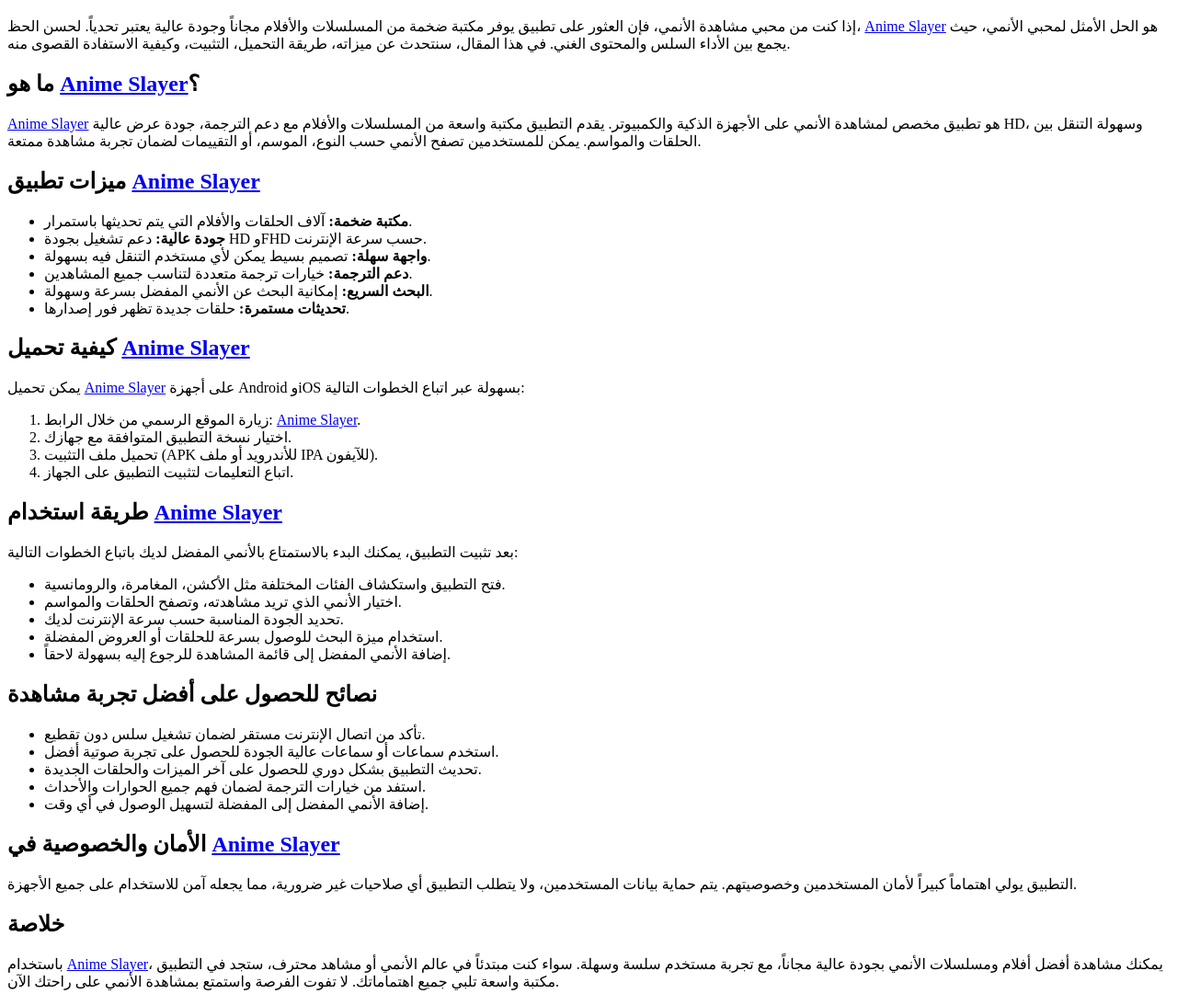
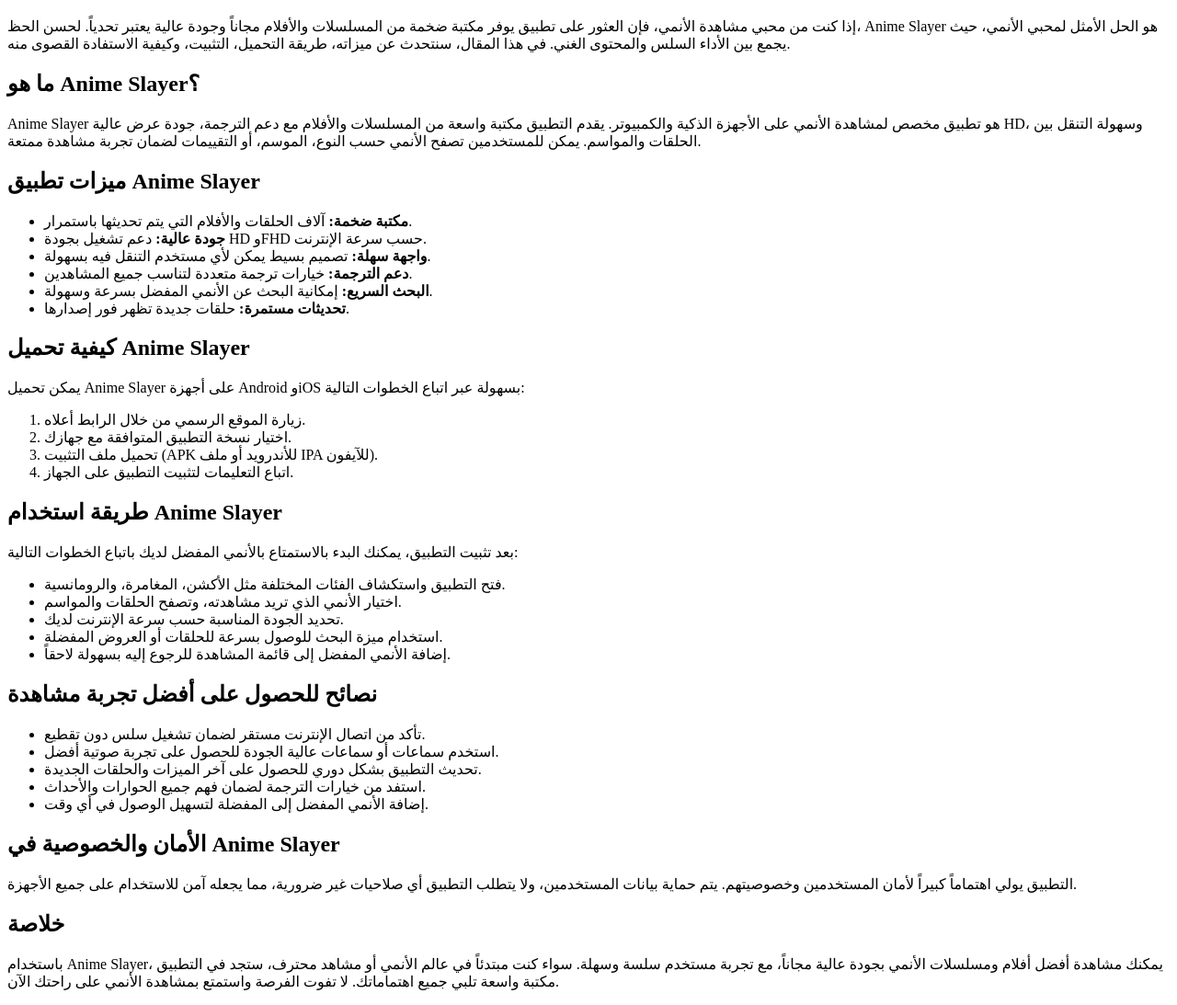
Before and after one commit to bestanimesapp-ux/animeslayer, a plain HTML site: page index.html in a window 1280 px wide. Shown: the part 62-1155 px from the top of the page at 92% size. Drawn offline with Linux system fonts and the light colour scheme.

Commit message:
index.html

```diff
--- a/index.html
+++ b/index.html
@@ -3,19 +3,19 @@
 <head>
 <meta charset="UTF-8">
 <meta name="viewport" content="width=device-width, initial-scale=1.0">
-<title>تحميل ومراجعة <a href="https://animeslayerr.com/">Anime Slayer</a> لمشاهدة الأنمي</title>
-<meta name="description" content="تعرف على تطبيق <a href='https://animeslayerr.com/'>Anime Slayer</a> لمشاهدة جميع أفلام ومسلسلات الأنمي مجاناً، مع شرح الميزات وطريقة التحميل والتثبيت بسهولة.">
+<title>تحميل ومراجعة Anime Slayer لمشاهدة الأنمي</title>
+<meta name="description" content="تعرف على تطبيق Anime Slayer لمشاهدة جميع أفلام ومسلسلات الأنمي مجاناً، مع شرح الميزات وطريقة التحميل والتثبيت بسهولة.">
 </head>
 <body>
 
 <h1>تطبيق <a href="https://animeslayerr.com/">Anime Slayer</a> لمشاهدة الأنمي مجاناً</h1>
 
-<p>إذا كنت من محبي مشاهدة الأنمي، فإن العثور على تطبيق يوفر مكتبة ضخمة من المسلسلات والأفلام مجاناً وجودة عالية يعتبر تحدياً. لحسن الحظ، <a href="https://animeslayerr.com/">Anime Slayer</a> هو الحل الأمثل لمحبي الأنمي، حيث يجمع بين الأداء السلس والمحتوى الغني. في هذا المقال، سنتحدث عن ميزاته، طريقة التحميل، التثبيت، وكيفية الاستفادة القصوى منه.</p>
+<p>إذا كنت من محبي مشاهدة الأنمي، فإن العثور على تطبيق يوفر مكتبة ضخمة من المسلسلات والأفلام مجاناً وجودة عالية يعتبر تحدياً. لحسن الحظ، Anime Slayer هو الحل الأمثل لمحبي الأنمي، حيث يجمع بين الأداء السلس والمحتوى الغني. في هذا المقال، سنتحدث عن ميزاته، طريقة التحميل، التثبيت، وكيفية الاستفادة القصوى منه.</p>
 
-<h2>ما هو <a href="https://animeslayerr.com/">Anime Slayer</a>؟</h2>
-<p><a href="https://animeslayerr.com/">Anime Slayer</a> هو تطبيق مخصص لمشاهدة الأنمي على الأجهزة الذكية والكمبيوتر. يقدم التطبيق مكتبة واسعة من المسلسلات والأفلام مع دعم الترجمة، جودة عرض عالية HD، وسهولة التنقل بين الحلقات والمواسم. يمكن للمستخدمين تصفح الأنمي حسب النوع، الموسم، أو التقييمات لضمان تجربة مشاهدة ممتعة.</p>
+<h2>ما هو Anime Slayer؟</h2>
+<p>Anime Slayer هو تطبيق مخصص لمشاهدة الأنمي على الأجهزة الذكية والكمبيوتر. يقدم التطبيق مكتبة واسعة من المسلسلات والأفلام مع دعم الترجمة، جودة عرض عالية HD، وسهولة التنقل بين الحلقات والمواسم. يمكن للمستخدمين تصفح الأنمي حسب النوع، الموسم، أو التقييمات لضمان تجربة مشاهدة ممتعة.</p>
 
-<h2>ميزات تطبيق <a href="https://animeslayerr.com/">Anime Slayer</a></h2>
+<h2>ميزات تطبيق Anime Slayer</h2>
 <ul>
 <li><strong>مكتبة ضخمة:</strong> آلاف الحلقات والأفلام التي يتم تحديثها باستمرار.</li>
 <li><strong>جودة عالية:</strong> دعم تشغيل بجودة HD وFHD حسب سرعة الإنترنت.</li>
@@ -25,16 +25,16 @@
 <li><strong>تحديثات مستمرة:</strong> حلقات جديدة تظهر فور إصدارها.</li>
 </ul>
 
-<h2>كيفية تحميل <a href="https://animeslayerr.com/">Anime Slayer</a></h2>
-<p>يمكن تحميل <a href="https://animeslayerr.com/">Anime Slayer</a> على أجهزة Android وiOS بسهولة عبر اتباع الخطوات التالية:</p>
+<h2>كيفية تحميل Anime Slayer</h2>
+<p>يمكن تحميل Anime Slayer على أجهزة Android وiOS بسهولة عبر اتباع الخطوات التالية:</p>
 <ol>
-<li>زيارة الموقع الرسمي من خلال الرابط: <a href="https://animeslayerr.com/">Anime Slayer</a>.</li>
+<li>زيارة الموقع الرسمي من خلال الرابط أعلاه.</li>
 <li>اختيار نسخة التطبيق المتوافقة مع جهازك.</li>
 <li>تحميل ملف التثبيت (APK للأندرويد أو ملف IPA للآيفون).</li>
 <li>اتباع التعليمات لتثبيت التطبيق على الجهاز.</li>
 </ol>
 
-<h2>طريقة استخدام <a href="https://animeslayerr.com/">Anime Slayer</a></h2>
+<h2>طريقة استخدام Anime Slayer</h2>
 <p>بعد تثبيت التطبيق، يمكنك البدء بالاستمتاع بالأنمي المفضل لديك باتباع الخطوات التالية:</p>
 <ul>
 <li>فتح التطبيق واستكشاف الفئات المختلفة مثل الأكشن، المغامرة، والرومانسية.</li>
@@ -53,11 +53,11 @@
 <li>إضافة الأنمي المفضل إلى المفضلة لتسهيل الوصول في أي وقت.</li>
 </ul>
 
-<h2>الأمان والخصوصية في <a href="https://animeslayerr.com/">Anime Slayer</a></h2>
+<h2>الأمان والخصوصية في Anime Slayer</h2>
 <p>التطبيق يولي اهتماماً كبيراً لأمان المستخدمين وخصوصيتهم. يتم حماية بيانات المستخدمين، ولا يتطلب التطبيق أي صلاحيات غير ضرورية، مما يجعله آمن للاستخدام على جميع الأجهزة.</p>
 
 <h2>خلاصة</h2>
-<p>باستخدام <a href="https://animeslayerr.com/">Anime Slayer</a>، يمكنك مشاهدة أفضل أفلام ومسلسلات الأنمي بجودة عالية مجاناً، مع تجربة مستخدم سلسة وسهلة. سواء كنت مبتدئاً في عالم الأنمي أو مشاهد محترف، ستجد في التطبيق مكتبة واسعة تلبي جميع اهتماماتك. لا تفوت الفرصة واستمتع بمشاهدة الأنمي على راحتك الآن.</p>
+<p>باستخدام Anime Slayer، يمكنك مشاهدة أفضل أفلام ومسلسلات الأنمي بجودة عالية مجاناً، مع تجربة مستخدم سلسة وسهلة. سواء كنت مبتدئاً في عالم الأنمي أو مشاهد محترف، ستجد في التطبيق مكتبة واسعة تلبي جميع اهتماماتك. لا تفوت الفرصة واستمتع بمشاهدة الأنمي على راحتك الآن.</p>
 
 </body>
 </html>
```
